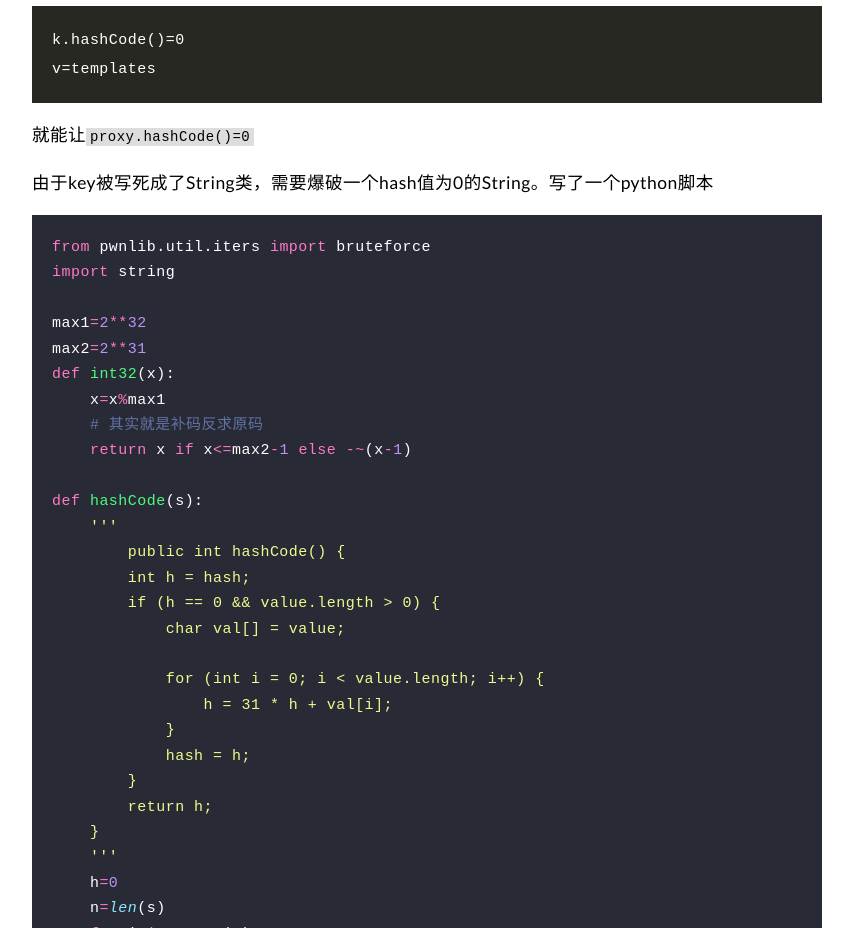
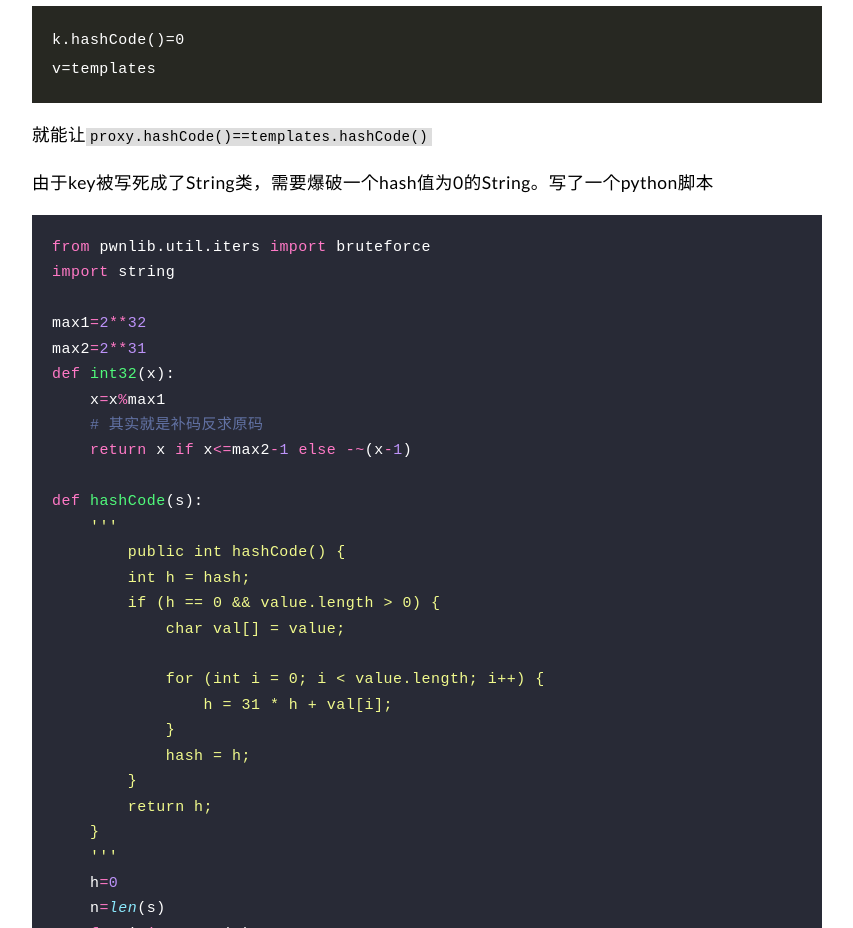
Before and after one commit to KingBridgeSS/KingBridgeSS.github.io, a plain HTML site: page posts/jdk7u21/index.html in a window 1280 px wide. Shown: the part 4140-5068 px from the top of the page, without its empty margins (68-921 px from the left). Drawn offline with Linux system fonts and the light colour scheme.

Commit message:
little changes2

```diff
--- a/posts/jdk7u21/index.html
+++ b/posts/jdk7u21/index.html
@@ -268,7 +268,7 @@
 <p>假设memberValues只有一个entry(k,v)，而k.hashCode()返回0，因为任何数异或0等于它本身，所以实际上计算出的hash就等于v.hashCode()。也就是说，让</p>
 <pre tabindex="0"><code>k.hashCode()=0
 v=templates
-</code></pre><p>就能让<code>proxy.hashCode()=0</code></p>
+</code></pre><p>就能让<code>proxy.hashCode()==templates.hashCode()</code></p>
 <p>由于key被写死成了String类，需要爆破一个hash值为0的String。写了一个python脚本</p>
 <div class="highlight"><pre tabindex="0" style="color:#f8f8f2;background-color:#282a36;-moz-tab-size:4;-o-tab-size:4;tab-size:4;"><code class="language-python" data-lang="python"><span style="display:flex;"><span><span style="color:#ff79c6">from</span> pwnlib.util.iters <span style="color:#ff79c6">import</span> bruteforce
 </span></span><span style="display:flex;"><span><span style="color:#ff79c6">import</span> string
```
